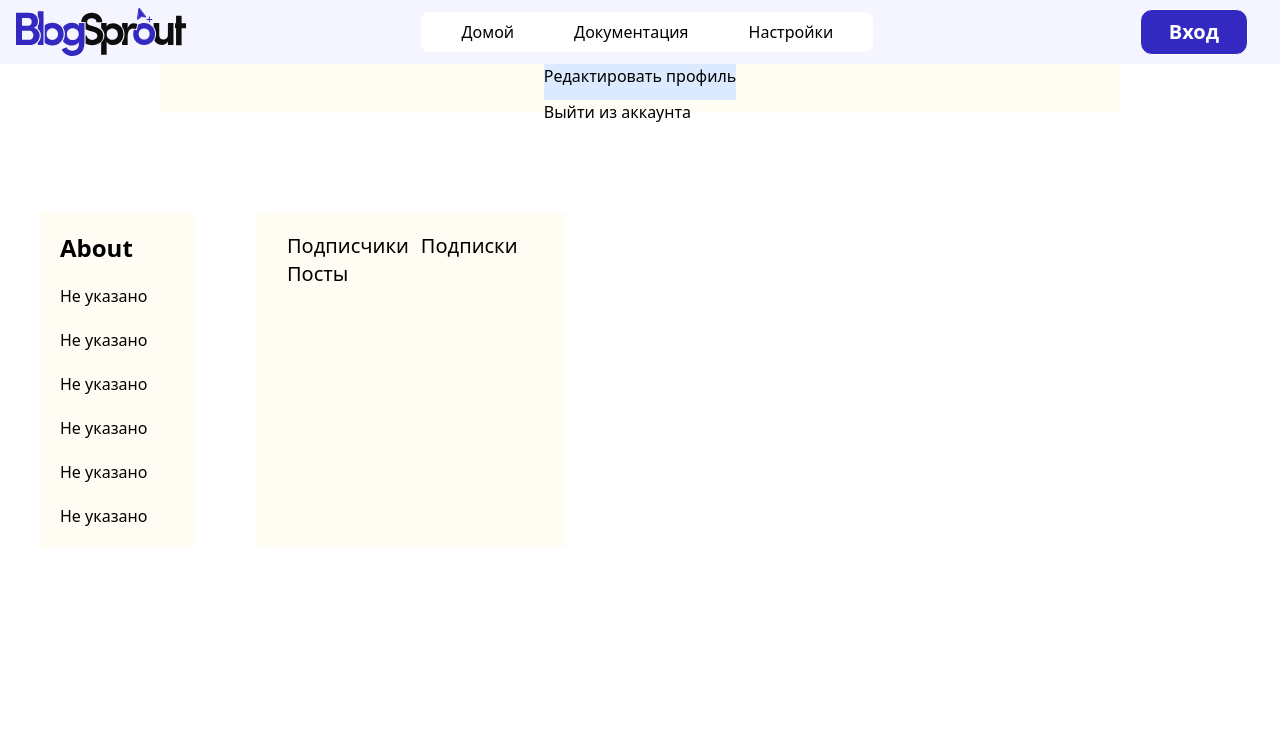
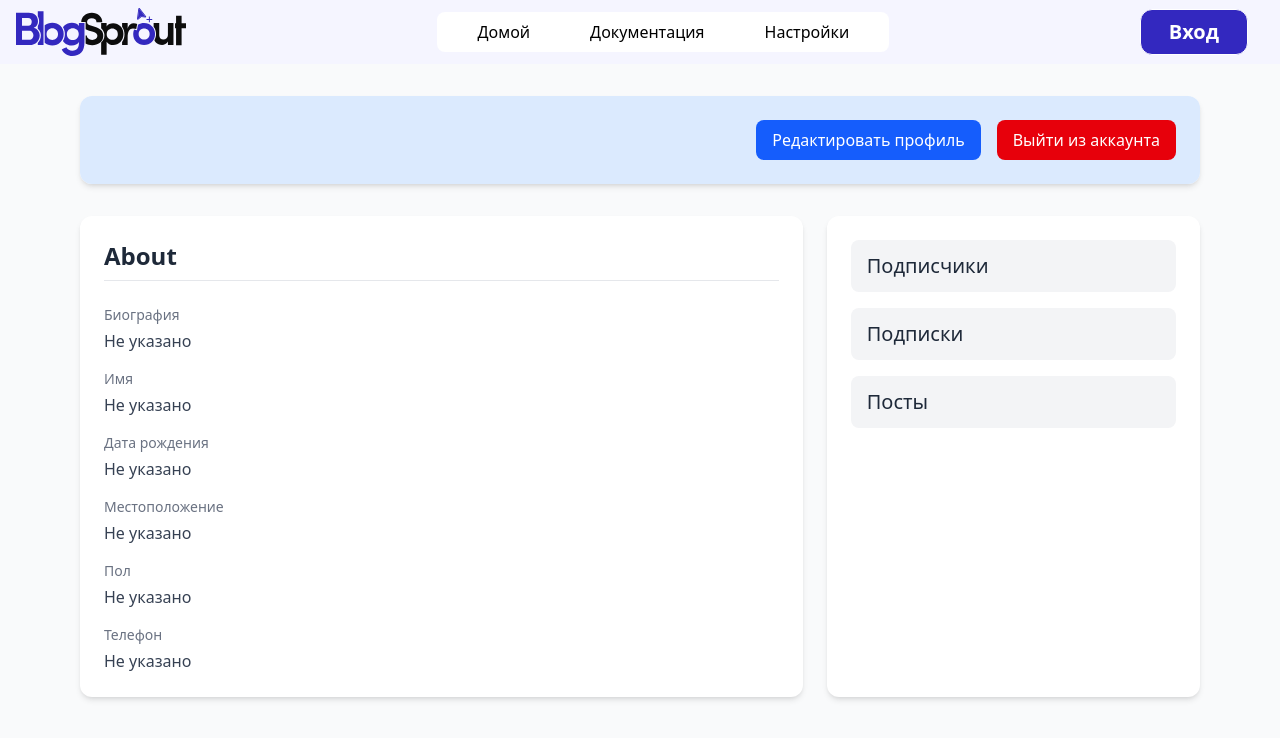
Before and after one commit to denrok15/Blog, a React (Vite) app in the folder frontend/: page /profile in a window 1280 px wide. Shown: the top 738 px of the page. Built offline with nearby package versions, Linux system fonts and the light colour scheme.

Commit message:
add UI in profile page,fix PostsPage

```diff
--- a/frontend/src/App.tsx
+++ b/frontend/src/App.tsx
@@ -6,6 +6,7 @@ import ProfilePage from "./components/pages/ProfilePage.tsx";
 import ChangeProfilePage from "./components/pages/СhangeProfilePage.tsx";
 import HomePage from "./components/pages/HomePage.tsx";
 import PostsPage from "./components/pages/PostsPage.tsx";
+import SettingsPage from "./components/pages/SettingsPage.tsx";
 
 function App() {
     return (
@@ -18,6 +19,7 @@ function App() {
                 <Route path="/profile" element={<ProfilePage/>}/>
                 <Route path="/change" element={<ChangeProfilePage/>}/>
                 <Route path="/posts" element={<PostsPage/>}/>
+                <Route path='/settings' element={<SettingsPage/>}/>
             </Routes>
 
         </BrowserRouter>
--- a/frontend/src/components/items/Header.tsx
+++ b/frontend/src/components/items/Header.tsx
@@ -5,12 +5,13 @@ import {useAuthStore} from "../store/AuthStore.ts";
 export default function Header() {
     const [select, setSelect] = useState(0)
     const navigate = useNavigate();
-    const {isAuthenticated,login,clearAuth} = useAuthStore()
+    const {isAuthenticated, login, clearAuth} = useAuthStore()
     const loginer = () => {
         navigate("/login");
     }
     const logout = () => {
         clearAuth()
+        navigate('/login')
     }
     return (
         <header className="w-full bg-[#F5F5FF] p-2">
@@ -19,9 +20,12 @@ export default function Header() {
                 <a href="/"><img className={'ml-2'} src="/icons/Logo.svg" alt="Логотип"/></a>
 
 
-                <div className="flex justify-center gap-15 mr-8 bg-white px-10 py-2 rounded-lg">
+                <div className="flex justify-center gap-15 bg-white px-10 py-2 rounded-lg">
 
-                    <button onClick={() => setSelect(1)}>
+                    <button onClick={() => {
+                        setSelect(1)
+                        navigate('/')
+                    }}>
                         <div
                             className={`cursor-pointer  ${select === 1 ? 'border-[#3328BF] border-b-2 ' : null} hover:text-[#3328BF]`}>Домой
                         </div>
@@ -35,7 +39,10 @@ export default function Header() {
                             className={`cursor-pointer ${select === 2 ? 'border-[#3328BF] border-b-2 ' : null}  hover:text-[#3328BF] transition`}>Документация
                         </div>
                     </button>
-                    <button onClick={() => setSelect(3)}>
+                    <button onClick={() => {
+                        setSelect(3)
+                        navigate('/settings')
+                    }}>
                         <div
                             className={`cursor-pointer ${select === 3 ? 'border-b-2 border-[#3328BF]' : null}   hover:text-[#3328BF] transition`}>Настройки
                         </div>
@@ -43,20 +50,15 @@ export default function Header() {
                 </div>
                 <div className={'flex justify-end gap-10'}> {isAuthenticated ?
                     <>
-                        <button onClick={logout}>Выход</button>
-                        {login}
+                        <button className="px-4 py-1 bg-red-600 text-white rounded-lg hover:bg-red-700 transition-colors" onClick={logout}>Выход</button>
+                        <a className={'mt-1'} href="/profile">{login}</a>
                     </>
                     : <button onClick={loginer}
                               className="py-2 mr-6 px-7 border rounded-xl bg-[#3328BF] text-xl text-white font-semibold hover:bg-[#251D8F] transition">
                         Вход
                     </button>
                 }
-
-
                 </div>
-
-
-
             </div>
         </header>
     );
--- a/frontend/src/components/items/Settings.tsx
+++ /dev/null
@@ -1,11 +0,0 @@
-export default function Settings() {
-    return (
-        <>
-            <div className={'w-1/6'}>
-                <h4>Настройки</h4>
-
-            </div>
-        </>
-    )
-
-}
--- a/frontend/src/components/pages/ProfilePage.tsx
+++ b/frontend/src/components/pages/ProfilePage.tsx
@@ -4,8 +4,23 @@ import {useNavigate} from "react-router";
 import Header from "../items/Header.tsx";
 
 export default function ProfilePage() {
-    const {login, email} = useAuthStore()
-    const {bio,name,birthday,location,phone,gender,setBio,setName,setGender,setBirthday,setPhone,setLocation} = useUserStore()
+    const {login} = useAuthStore()
+    const {
+        bio,
+        name,
+        birthday,
+        location,
+        phone,
+        gender,
+        setBio,
+        setName,
+        setGender,
+        setBirthday,
+        setPhone,
+        setLocation
+    } = useUserStore()
+    const navigate = useNavigate();
+
     const logout = () => {
         setBio('')
         setLocation('')
@@ -14,43 +29,84 @@ export default function ProfilePage() {
         setGender('')
         setPhone('')
         navigate('/')
+    }
 
-    }
-    const navigate = useNavigate();
     return (
-        <>
-            <Header />
-            <div className={'flex justify-center bg-amber-50/60 mr-40 ml-40 '}>
-                <div>
-                    <div className={'bg-blue-100 h-3/4 w-full'}>
-                        <a href="/change">Редактировать профиль</a>
+        <div className="animate-fadeIn min-h-screen bg-gray-50">
+            <Header/>
+
+
+            <div className="container mx-auto px-4 py-8 max-w-6xl">
+                <div className="bg-white rounded-xl shadow-md overflow-hidden mb-8">
+                    <div className="bg-blue-100 p-6 flex justify-between items-center">
+                        <h1 className="text-3xl font-bold text-gray-800">{login}</h1>
+                        <div className="flex space-x-4">
+                            <a
+                                href="/change"
+                                className="px-4 py-2 bg-blue-600 text-white rounded-lg hover:bg-blue-700 transition-colors"
+                            >
+                                Редактировать профиль
+                            </a>
+                            <button
+                                onClick={logout}
+                                className="px-4 py-2 bg-red-600 text-white rounded-lg hover:bg-red-700 transition-colors"
+                            >
+                                Выйти из аккаунта
+                            </button>
+                        </div>
                     </div>
-                    <button onClick={logout}>Выйти из аккаунта</button>
-                    <h2>{login}</h2>
-
                 </div>
 
+
+                <div className="flex flex-col md:flex-row gap-6">
+
+                    <div className="bg-white p-6 rounded-xl shadow-md flex-1">
+                        <h4 className="text-2xl font-semibold text-gray-800 mb-6 pb-2 border-b border-gray-200">About</h4>
+                        <div className="space-y-4">
+                            <div>
+                                <p className="text-sm text-gray-500">Биография</p>
+                                <p className="text-gray-700 mt-1">{bio || 'Не указано'}</p>
+                            </div>
+                            <div>
+                                <p className="text-sm text-gray-500">Имя</p>
+                                <p className="text-gray-700 mt-1">{name || 'Не указано'}</p>
+                            </div>
+                            <div>
+                                <p className="text-sm text-gray-500">Дата рождения</p>
+                                <p className="text-gray-700 mt-1">{birthday || 'Не указано'}</p>
+                            </div>
+                            <div>
+                                <p className="text-sm text-gray-500">Местоположение</p>
+                                <p className="text-gray-700 mt-1">{location || 'Не указано'}</p>
+                            </div>
+                            <div>
+                                <p className="text-sm text-gray-500">Пол</p>
+                                <p className="text-gray-700 mt-1">{gender || 'Не указано'}</p>
+                            </div>
+                            <div>
+                                <p className="text-sm text-gray-500">Телефон</p>
+                                <p className="text-gray-700 mt-1">{phone || 'Не указано'}</p>
+                            </div>
+                        </div>
+                    </div>
+                    <div className="bg-white p-6 rounded-xl shadow-md w-full md:w-1/3">
+                        <div className="flex flex-col space-y-4">
+                            <button
+                                className="px-4 py-3 bg-gray-100 hover:bg-gray-200 rounded-lg text-gray-800 text-left transition-colors">
+                                <span className="text-xl">Подписчики</span>
+                            </button>
+                            <button
+                                className="px-4 py-3 bg-gray-100 hover:bg-gray-200 rounded-lg text-gray-800 text-left transition-colors">
+                                <span className="text-xl">Подписки</span>
+                            </button>
+                            <button
+                                className="px-4 py-3 bg-gray-100 hover:bg-gray-200 rounded-lg text-gray-800 text-left transition-colors">
+                                <span className="text-xl">Посты</span>
+                            </button>
+                        </div>
+                    </div>
+                </div>
             </div>
-
-            <h4>{email}</h4>
-            <div className={'flex justify-start mt-25 ml-10 gap-15'}>
-                <div className={'bg-amber-50/60 p-5 w-1/8 rounded lg'}>
-                    <h4 className={'text-2xl font-semibold text-start'}>About</h4>
-                    <p className={'mt-5'}>{bio?bio:'Не указано'}</p>
-                    <p className={'mt-5'}>{name?name:'Не указано'}</p>
-                    <p className={'mt-5'}>{birthday?birthday:'Не указано'}</p>
-                    <p className={'mt-5'}>{location?location:'Не указано'}</p>
-                    <p className={'mt-5'}>{gender?gender:'Не указано'}</p>
-                    <p className={'mt-5'}>{phone?phone:'Не указано'}</p>
-                </div>
-                <div className={'bg-amber-50/60 p-5 w-1/4 rounded lg'}>
-                    <button className={'ml-3 text-xl'}>Подписчики</button>
-                    <button className={'ml-3 text-xl'}>Подписки</button>
-                    <button className={'ml-3 text-xl'}>Посты</button>
-                </div>
-
-            </div>
-
-        </>
+        </div>
     )
 }
--- /dev/null
+++ b/frontend/src/components/pages/SettingsPage.tsx
@@ -0,0 +1,11 @@
+export default function SettingsPage () {
+    return (
+        <div className={'animate-fadeIn'}>
+            <div className={'flex justify-center bg-gray-200'}>
+                <h4 className={'text-2xl text-center'}>Настройки</h4>
+
+
+            </div>
+        </div>
+    )
+}
```
Also changed, not shown: frontend/src/components/pages/PostsPage.tsx (+4 -4 lines), 1 other file (tests, documents, lock files or other folders).
